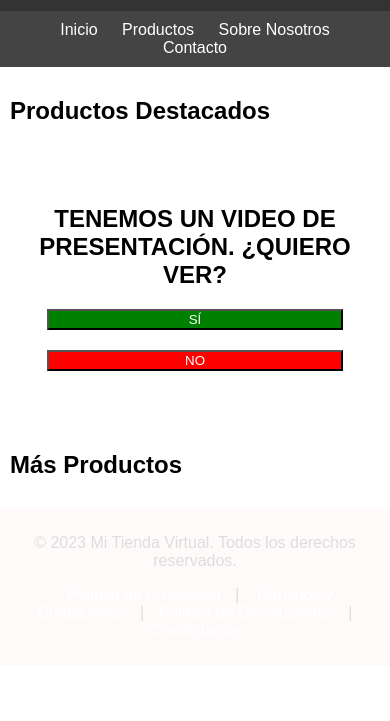
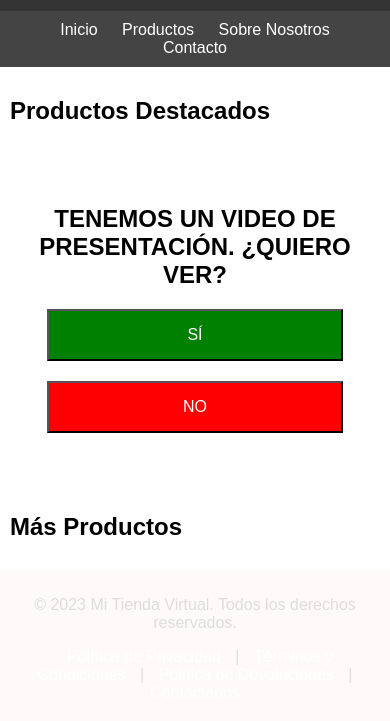
Before and after one commit to willianjpa/mi-tiendavirtual.shop, a plain HTML site: page index.html in a window 390 px wide. Shown: the part 89-810 px from the top of the page. Drawn offline with Linux system fonts and the light colour scheme.

Commit message:
Update index.html

```diff
--- a/index.html
+++ b/index.html
@@ -62,6 +62,8 @@
                 display: block;
                 width: 80%;
                 margin: 20px auto;
+                padding: 15px;
+                font-size: 16px;
             }
         }
     </style>
@@ -83,8 +85,8 @@
     <div id="video-container">
         <h2>TENEMOS UN VIDEO DE PRESENTACIÓN. ¿QUIERO VER?</h2>
         <p style="text-align: center;"></p>
-        <button style="background-color: green; display: block; width: 80%; margin: 20px auto;"><a href="https://mi-tiendavirtual.shop/3" style="color: white; text-decoration: none;">SÍ</a></button>
-        <button style="background-color: red; display: block; width: 80%; margin: 20px auto;"><a href="https://mi-tiendavirtual.shop/3" style="color: white; text-decoration: none;">NO</a></button>
+        <button style="background-color: green; display: block; width: 80%; margin: 20px auto; padding: 15px; font-size: 16px;"><a href="https://mi-tiendavirtual.shop/2" style="color: white; text-decoration: none;">SÍ</a></button>
+        <button style="background-color: red; display: block; width: 80%; margin: 20px auto; padding: 15px; font-size: 16px;"><a href="https://mi-tiendavirtual.shop/2" style="color: white; text-decoration: none;">NO</a></button>
     </div>
     <section>
         <h2>Más Productos</h2>
```
